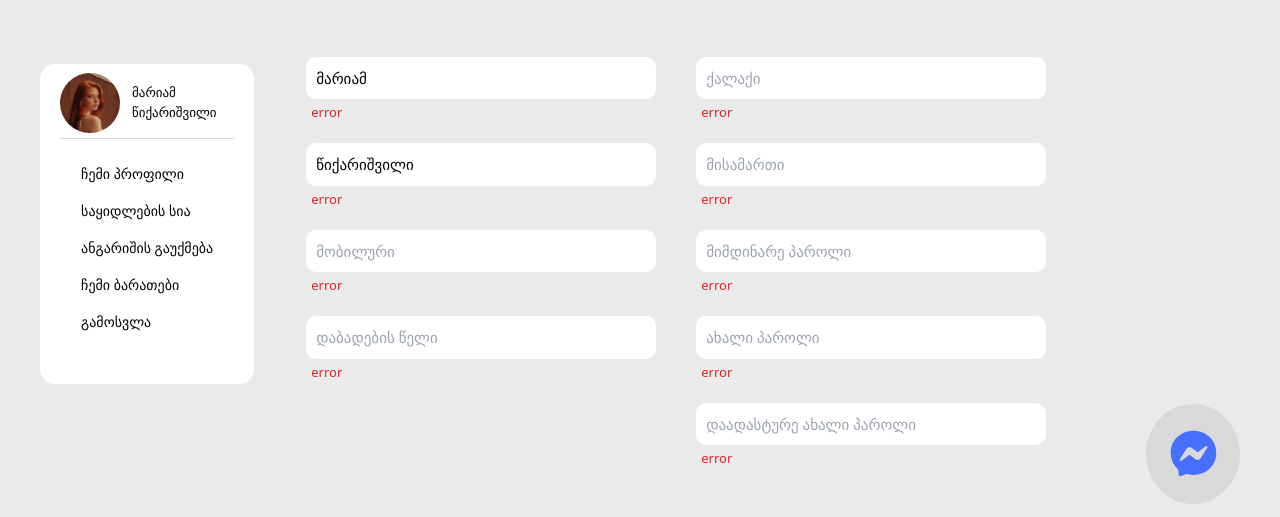
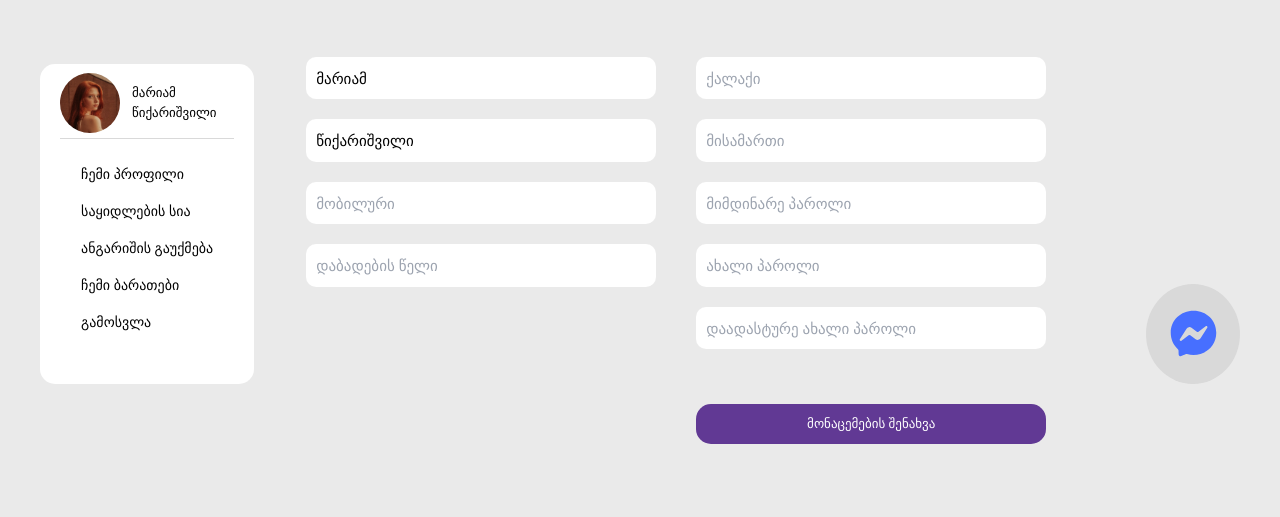
Before and after one commit to linesquad/jujuna, a React (Vite) app: page /userPage in a window 1280 px wide. Shown: the part 157-674 px from the top of the page. Built offline with nearby package versions, Linux system fonts and the light colour scheme.

Commit message:
feat: add validation userPage page

```diff
--- a/src/components/userPageComponents/OneInputField.jsx
+++ b/src/components/userPageComponents/EnterOneInfo.jsx
@@ -1,7 +1,17 @@
 import { useSelector } from "react-redux";
 import { getMode } from "../../features/darkModeSlice";
 
-function OneInputField({ type, placeholder, value }) {
+function EnterOneInfo({
+  type,
+  placeholder,
+  value,
+  register,
+  name,
+  isRequired,
+  errorMessage,
+  error,
+  pattern,
+}) {
   const darkMode = useSelector(getMode);
   return (
     <div>
@@ -12,10 +22,17 @@ function OneInputField({ type, placeholder, value }) {
         } text-[#000]`}
         placeholder={placeholder}
         value={value}
+        {...register(`${name}`, {
+          required: {
+            value: isRequired,
+            message: errorMessage,
+          },
+          pattern: pattern,
+        })}
       ></input>
-      <span className="ml-[5px] text-[13px] text-red-600">error</span>
+      <span className="ml-[5px] text-[13px] text-red-600">{error}</span>
     </div>
   );
 }
 
-export default OneInputField;
+export default EnterOneInfo;
--- a/src/components/userPageComponents/EnterUserInfo.jsx
+++ b/src/components/userPageComponents/EnterUserInfo.jsx
@@ -1,34 +1,107 @@
 import { useTranslation } from "react-i18next";
-import OneInputField from "./OneInputField";
+import EnterOneInfo from "./EnterOneInfo";
 import { useSelector } from "react-redux";
 import { getMode } from "../../features/darkModeSlice";
+import { useForm } from "react-hook-form";
 
 function EnterUserInfo() {
   const { t } = useTranslation();
   const darkMode = useSelector(getMode);
+
+  const { register, formState, handleSubmit } = useForm();
+  const { errors } = formState;
+
+  function onSubmit(data) {
+    console.log(data);
+  }
+
   return (
-    <form className="max-w-[400px] px-[12px] mx-auto mt-[31px] md:mx-[0px] md:w-[400px] lg:w-full lg:max-w-full">
+    <form
+      className="max-w-[400px] px-[12px] mx-auto mt-[31px] md:mx-[0px] md:w-[400px] lg:w-full lg:max-w-full"
+      onSubmit={handleSubmit(onSubmit)}
+    >
       <div className="lg:flex lg:items-start lg:gap-[40px]">
         <div className="flex flex-col gap-[20px] lg:w-[350px]">
-          <OneInputField type="text" value="მარიამ" />
-          <OneInputField type="text" value="წიქარიშვილი" />
-          <OneInputField type="text" placeholder={t("userPage.inputMobile")} />
-          <OneInputField type="text" placeholder={t("userPage.inputDate")} />
+          <EnterOneInfo
+            type="text"
+            value="მარიამ"
+            register={register}
+            name="firtsName"
+          />
+          <EnterOneInfo
+            type="text"
+            value="წიქარიშვილი"
+            register={register}
+            name="lastName"
+          />
+          <EnterOneInfo
+            type="text"
+            placeholder={t("userPage.inputMobile")}
+            register={register}
+            name="mobile"
+            isRequired={true}
+            errorMessage={t("userPage.mobileError")}
+            error={errors?.mobile?.message}
+            pattern={{
+              value: /^[\d\s]*$/,
+              message: t("userPage.numberPattern"),
+            }}
+          />
+          <EnterOneInfo
+            type="text"
+            placeholder={t("userPage.inputDate")}
+            register={register}
+            name="date"
+            isRequired={true}
+            errorMessage={t("userPage.dateError")}
+            error={errors?.date?.message}
+          />
         </div>
         <div className="flex flex-col gap-[20px] mt-[20px] lg:mt-[0px] lg:w-[350px]">
-          <OneInputField type="text" placeholder={t("userPage.inputCity")} />
-          <OneInputField type="text" placeholder={t("userPage.inputAddress")} />
-          <OneInputField
+          <EnterOneInfo
             type="text"
+            placeholder={t("userPage.inputCity")}
+            register={register}
+            name="city"
+            isRequired={true}
+            errorMessage={t("userPage.cityError")}
+            error={errors?.city?.message}
+          />
+          <EnterOneInfo
+            type="text"
+            placeholder={t("userPage.inputAddress")}
+            register={register}
+            name="address"
+            isRequired={true}
+            errorMessage={t("userPage.addressError")}
+            error={errors?.address?.message}
+          />
+          <EnterOneInfo
+            type="password"
             placeholder={t("userPage.inputCurPassword")}
+            register={register}
+            name="currentPassword"
+            isRequired={true}
+            errorMessage={t("userPage.passwordError")}
+            error={errors?.currentPassword?.message}
           />
-          <OneInputField
-            type="text"
+          <EnterOneInfo
+            type="password"
             placeholder={t("userPage.inputNewPassword")}
+            register={register}
+            name="newPassword"
+            isRequired={true}
+            errorMessage={t("userPage.passwordError")}
+            error={errors?.currentPassword?.message}
           />
-          <OneInputField
-            type="text"
+          <EnterOneInfo
+            type="password"
             placeholder={t("userPage.inputConfirmPassword")}
+            register={register}
+            name="submitPassword"
+            isRequired={true}
+            errorMessage={t("userPage.passwordError")}
+            error={errors?.currentPassword?.message}
           />
           <button
             className={`mt-[100px] text-[13px] ${
--- a/src/i18n.js
+++ b/src/i18n.js
@@ -221,6 +221,12 @@ i18n
             cancelAccount: "ანგარიშის გაუქმება",
             cards: "ჩემი ბარათები",
             logOut: "გამოსვლა",
+            mobileError: "მობილურის ნომერი აუცილებელია",
+            dateError: "წელის შეყვანა აუცილებელია",
+            cityError: "ქალაქის შეყვანა აუცილებელია",
+            addressError: "მისამართის შეყვანა აუცილებელია",
+            passwordError: "პაროლის შეყვანა აუცილებელია",
+            numberPattern: "გთხოვთ შეიყვანოთ სწორი ნომერი",
           },
         },
       },
@@ -437,6 +443,12 @@ i18n
             cancelAccount: "Cancel Account",
             cards: "My Cards",
             logOut: "Log Out",
+            mobileError: "Mobile number is required",
+            dateError: "Year is required",
+            cityError: "City is required",
+            addressError: "Address is required",
+            passwordError: "Password is required",
+            numberPattern: "Please enter a valid number",
           },
         },
       },
```
